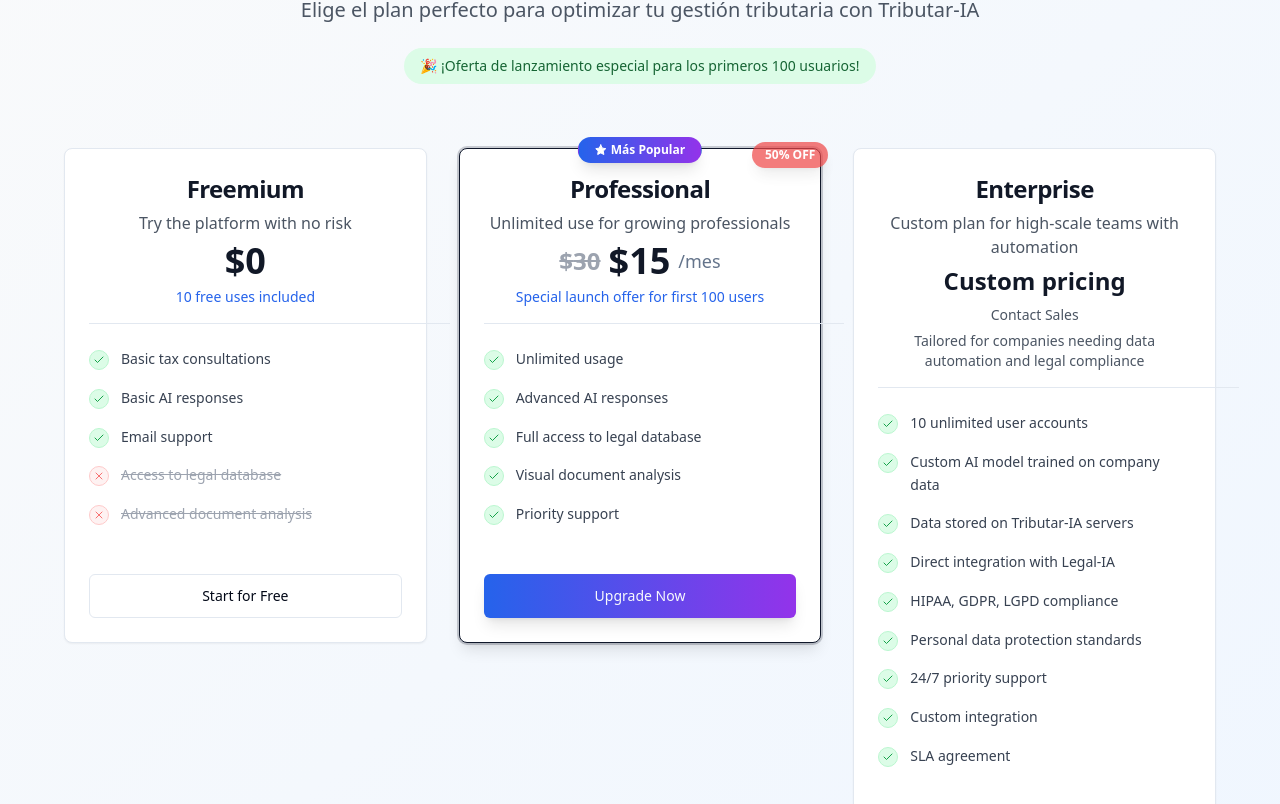
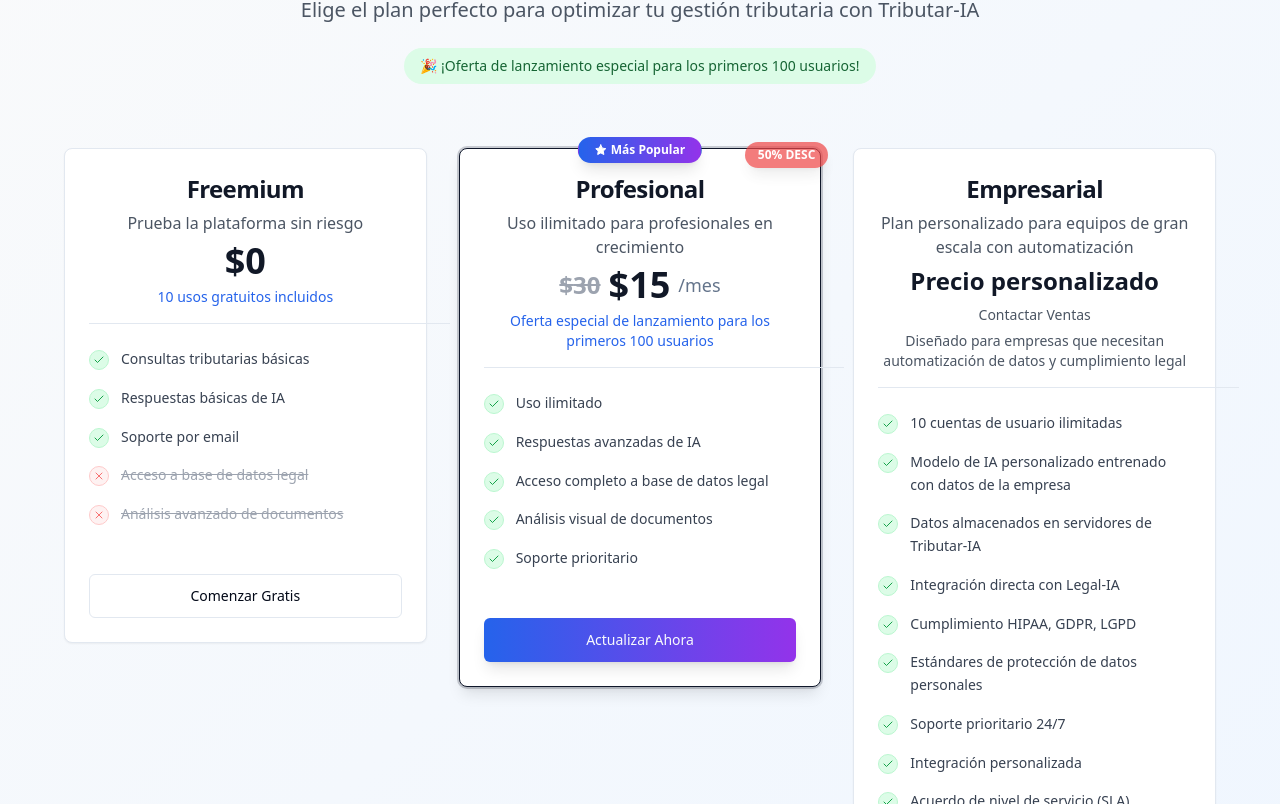
Before and after one commit to anzaja72/TRIBUTAR, a React (Vite) app: page / in a window 1280 px wide. Shown: the part 3136-3940 px from the top of the page. Built offline with nearby package versions, Linux system fonts and the light colour scheme.

Commit message:
Translate Pricing Content to Spanish

```diff
--- a/src/components/blocks/pricing-card-demo.tsx
+++ b/src/components/blocks/pricing-card-demo.tsx
@@ -6,31 +6,31 @@ export function PricingCardBasic() {
   const [userCount] = useState(50); // Change this to test discount logic
 
   const freemiumFeatures = [
-    { text: "Basic tax consultations", included: true },
-    { text: "Basic AI responses", included: true },
-    { text: "Email support", included: true },
-    { text: "Access to legal database", included: false },
-    { text: "Advanced document analysis", included: false }
+    { text: "Consultas tributarias básicas", included: true },
+    { text: "Respuestas básicas de IA", included: true },
+    { text: "Soporte por email", included: true },
+    { text: "Acceso a base de datos legal", included: false },
+    { text: "Análisis avanzado de documentos", included: false }
   ];
 
   const professionalFeatures = [
-    { text: "Unlimited usage", included: true },
-    { text: "Advanced AI responses", included: true },
-    { text: "Full access to legal database", included: true },
-    { text: "Visual document analysis", included: true },
-    { text: "Priority support", included: true }
+    { text: "Uso ilimitado", included: true },
+    { text: "Respuestas avanzadas de IA", included: true },
+    { text: "Acceso completo a base de datos legal", included: true },
+    { text: "Análisis visual de documentos", included: true },
+    { text: "Soporte prioritario", included: true }
   ];
 
   const enterpriseFeatures = [
-    { text: "10 unlimited user accounts", included: true },
-    { text: "Custom AI model trained on company data", included: true },
-    { text: "Data stored on Tributar-IA servers", included: true },
-    { text: "Direct integration with Legal-IA", included: true },
-    { text: "HIPAA, GDPR, LGPD compliance", included: true },
-    { text: "Personal data protection standards", included: true },
-    { text: "24/7 priority support", included: true },
-    { text: "Custom integration", included: true },
-    { text: "SLA agreement", included: true }
+    { text: "10 cuentas de usuario ilimitadas", included: true },
+    { text: "Modelo de IA personalizado entrenado con datos de la empresa", included: true },
+    { text: "Datos almacenados en servidores de Tributar-IA", included: true },
+    { text: "Integración directa con Legal-IA", included: true },
+    { text: "Cumplimiento HIPAA, GDPR, LGPD", included: true },
+    { text: "Estándares de protección de datos personales", included: true },
+    { text: "Soporte prioritario 24/7", included: true },
+    { text: "Integración personalizada", included: true },
+    { text: "Acuerdo de nivel de servicio (SLA)", included: true }
   ];
 
   return (
@@ -53,40 +53,40 @@ export function PricingCardBasic() {
         <div className="grid md:grid-cols-3 gap-8 max-w-6xl mx-auto">
           <PricingCard
             title="Freemium"
-            description="Try the platform with no risk"
+            description="Prueba la plataforma sin riesgo"
             price={0}
             userCount={userCount}
             features={freemiumFeatures}
-            buttonText="Start for Free"
+            buttonText="Comenzar Gratis"
             buttonVariant="outline"
             onButtonClick={() => console.log('Freemium plan selected')}
-            offer="10 free uses included"
+            offer="10 usos gratuitos incluidos"
           />
 
           <PricingCard
-            title="Professional"
-            description="Unlimited use for growing professionals"
+            title="Profesional"
+            description="Uso ilimitado para profesionales en crecimiento"
             price={15}
             originalPrice={30}
             userCount={userCount}
             features={professionalFeatures}
-            buttonText="Upgrade Now"
+            buttonText="Actualizar Ahora"
             popular={true}
             onButtonClick={() => console.log('Professional plan selected')}
-            offer="Special launch offer for first 100 users"
+            offer="Oferta especial de lanzamiento para los primeros 100 usuarios"
           />
 
           <PricingCard
-            title="Enterprise"
-            description="Custom plan for high-scale teams with automation"
+            title="Empresarial"
+            description="Plan personalizado para equipos de gran escala con automatización"
             price={0}
             userCount={userCount}
             features={enterpriseFeatures}
-            buttonText="Contact Sales"
+            buttonText="Contactar Ventas"
             buttonVariant="secondary"
             onButtonClick={() => console.log('Enterprise plan selected')}
             isCustomPricing={true}
-            customDescription="Tailored for companies needing data automation and legal compliance"
+            customDescription="Diseñado para empresas que necesitan automatización de datos y cumplimiento legal"
           />
         </div>
 
--- a/src/components/ui/pricing-card.tsx
+++ b/src/components/ui/pricing-card.tsx
@@ -47,7 +47,7 @@ export function PricingCard({
   customDescription
 }: PricingCardProps) {
   // Discount logic for first 100 users (only for Professional plan)
-  const shouldShowDiscount = userCount <= 100 && title === 'Professional';
+  const shouldShowDiscount = userCount <= 100 && title === 'Profesional';
   const displayOriginal = shouldShowDiscount ? (originalPrice || basePriceInput * 2) : originalPrice;
   const displayPrice = shouldShowDiscount ? basePriceInput : basePriceInput;
 
@@ -73,7 +73,7 @@ export function PricingCard({
         {shouldShowDiscount && (
           <div className="absolute -top-2 -right-2 z-10">
             <Badge variant="destructive" className="bg-red-500 text-white px-3 py-1 shadow-lg animate-pulse">
-              50% OFF
+              50% DESC
             </Badge>
           </div>
         )}
@@ -86,8 +86,8 @@ export function PricingCard({
           <div className="mt-6">
             {isCustomPricing ? (
               <div className="text-center">
-                <span className="text-2xl font-bold text-gray-900">Custom pricing</span>
-                <p className="text-sm text-gray-600 mt-2">Contact Sales</p>
+                <span className="text-2xl font-bold text-gray-900">Precio personalizado</span>
+                <p className="text-sm text-gray-600 mt-2">Contactar Ventas</p>
               </div>
             ) : (
               <div className="flex items-center justify-center space-x-2">
```
